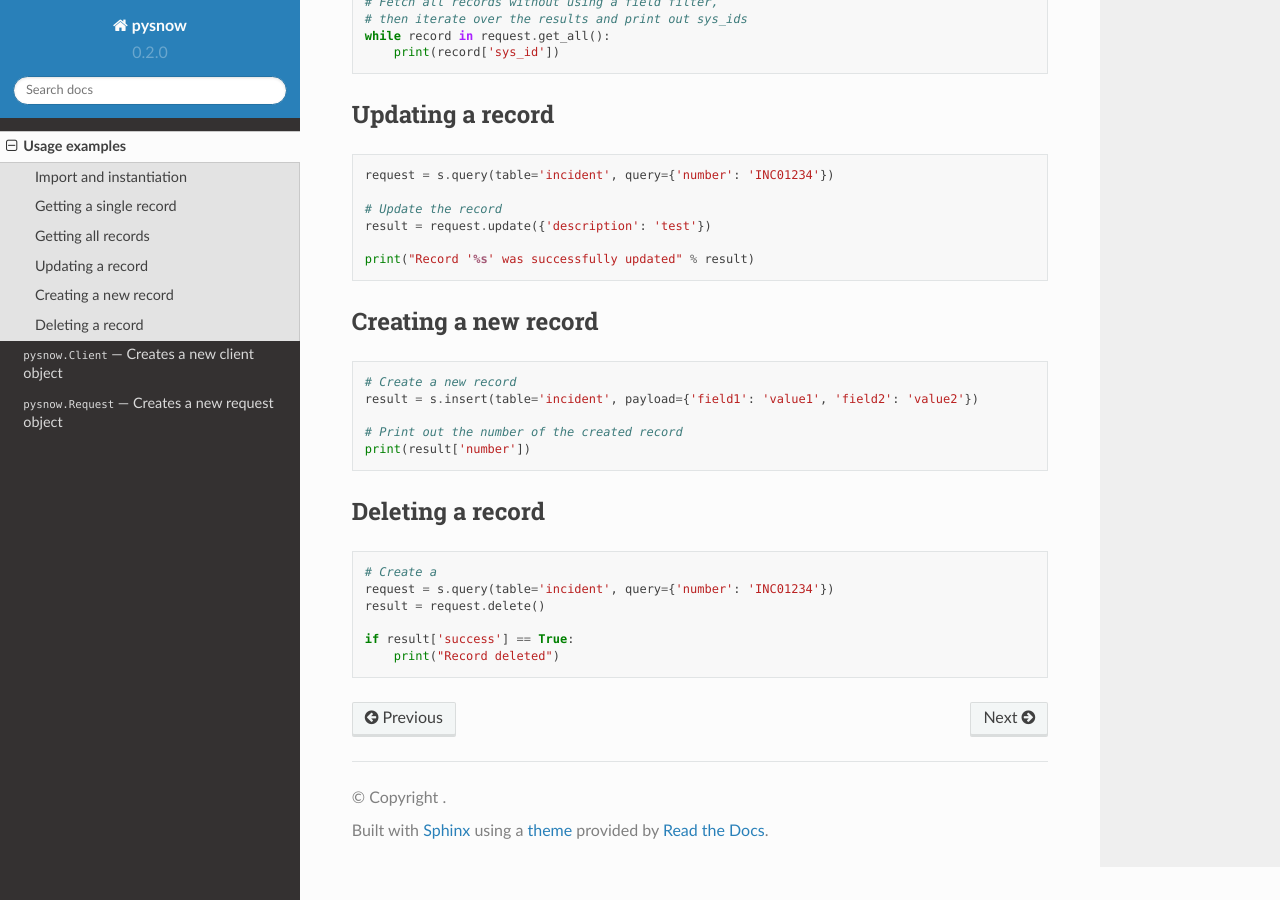
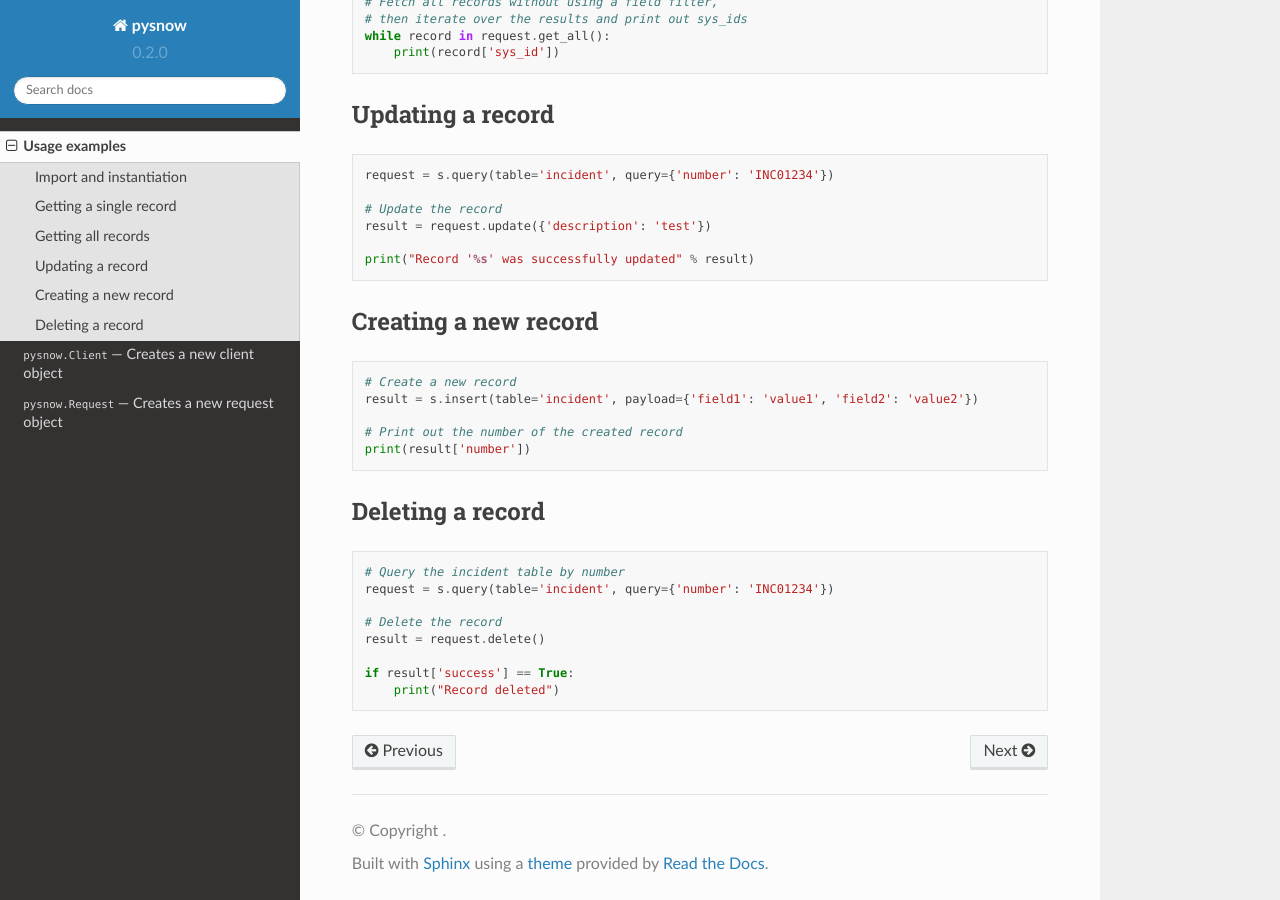
Before and after one commit to rbw/pysnow, a Sphinx documentation site: the page built from docs/examples.rst, in a window 1280 px wide and 900 px high, scrolled down 804 px. Built offline with Sphinx 7.4.7 and the Read the Docs theme 2.0.0, drawn with Linux system fonts in a browser that asks for light colours.

Commit message:
Updated delete() example

```diff
--- a/docs/examples.rst
+++ b/docs/examples.rst
@@ -74,8 +74,10 @@ Deleting a record
 
 .. code-block:: python
 
-    # Create a
+    # Query the incident table by number
     request = s.query(table='incident', query={'number': 'INC01234'})
+
+    # Delete the record
     result = request.delete()
 
     if result['success'] == True:
```
